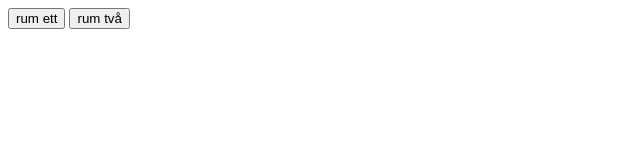
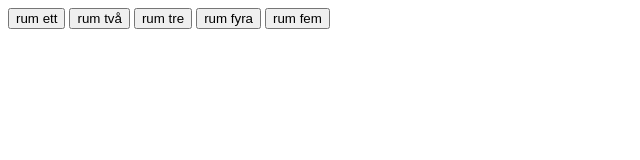
Before and after one commit to abbs0benfje/I-hetaste-laget, a plain HTML site: page termometer.html in a window 1280 px wide. Shown: the whole page, without its empty margins (0-640 px from the left). Drawn offline with Linux system fonts and the light colour scheme.

```diff
--- a/termometer.html
+++ b/termometer.html
@@ -8,5 +8,8 @@
 <body>
   <button> rum ett </button>
   <button> rum två </button>
+  <button> rum tre </button>
+  <button> rum fyra </button>
+  <button> rum fem  </button>
 </body>
 </html>
```
